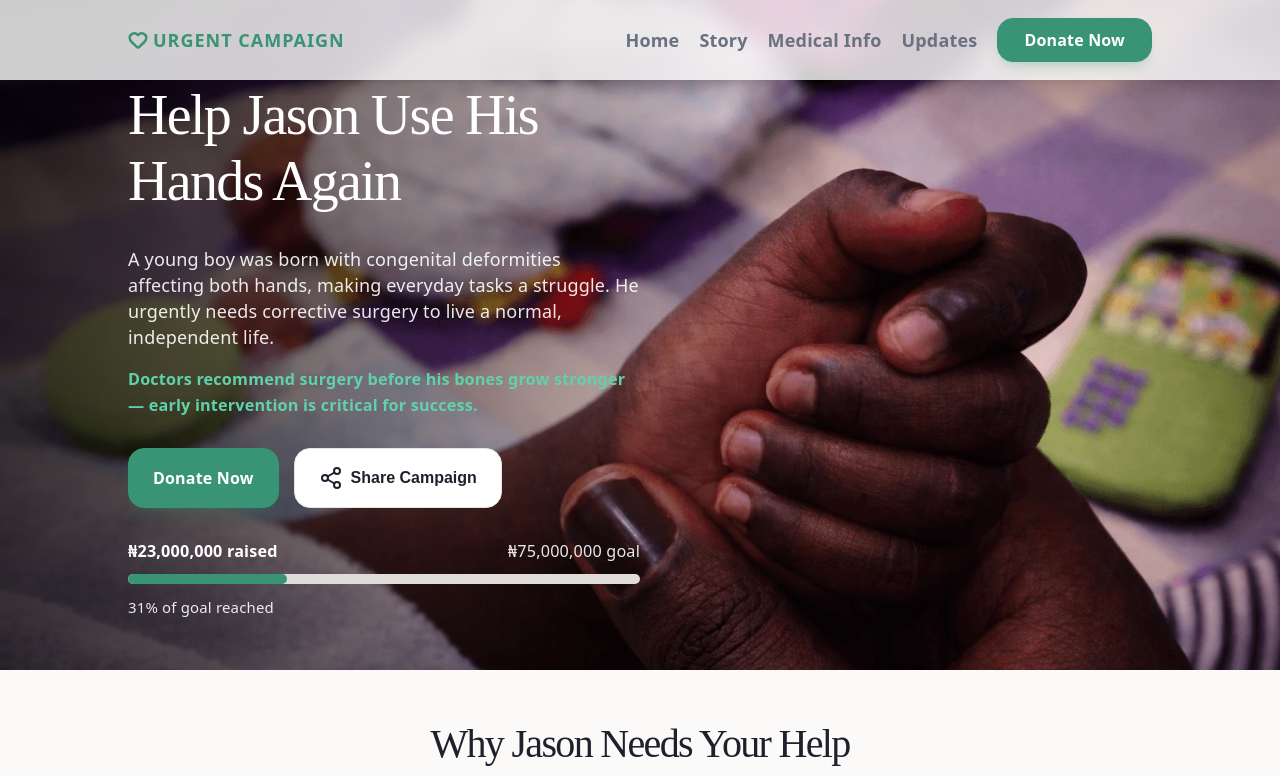
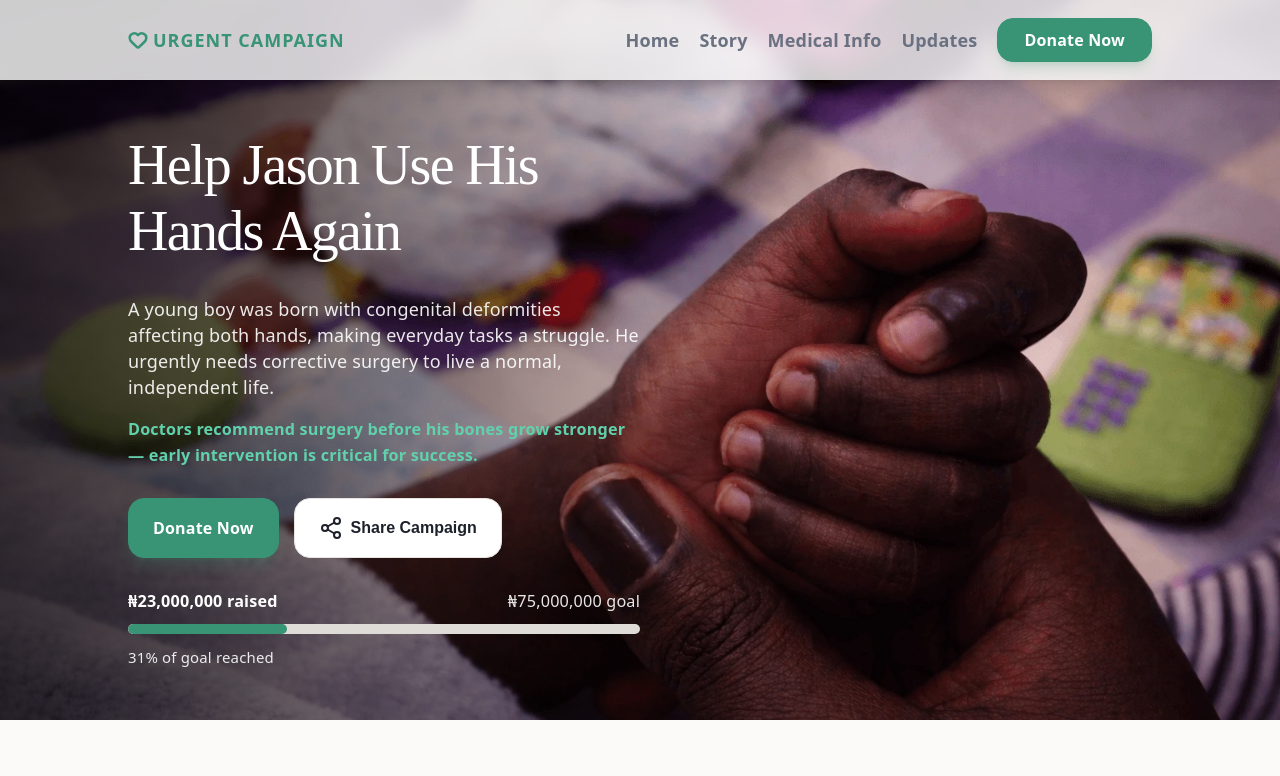
Before and after one commit to JopadAdvisory/Jason, a React (Vite) app: page / in a window 1280 px wide. Shown: the top 776 px of the page. Built offline with nearby package versions, Linux system fonts and the light colour scheme.

Commit message:
hero image

```diff
--- a/src/components/layout/Footer.css
+++ b/src/components/layout/Footer.css
@@ -67,6 +67,7 @@
     border: none;
     background: transparent;
     align-items: center;
+    cursor: pointer;
     gap: 5px;
 }
 .contact-icon {
--- a/src/sections/Hero.css
+++ b/src/sections/Hero.css
@@ -103,6 +103,7 @@
     .hero-content {
         height: 100%;
         position: relative;
+        padding-block: 100px 50px;
         z-index: 1;
     }
 
```
